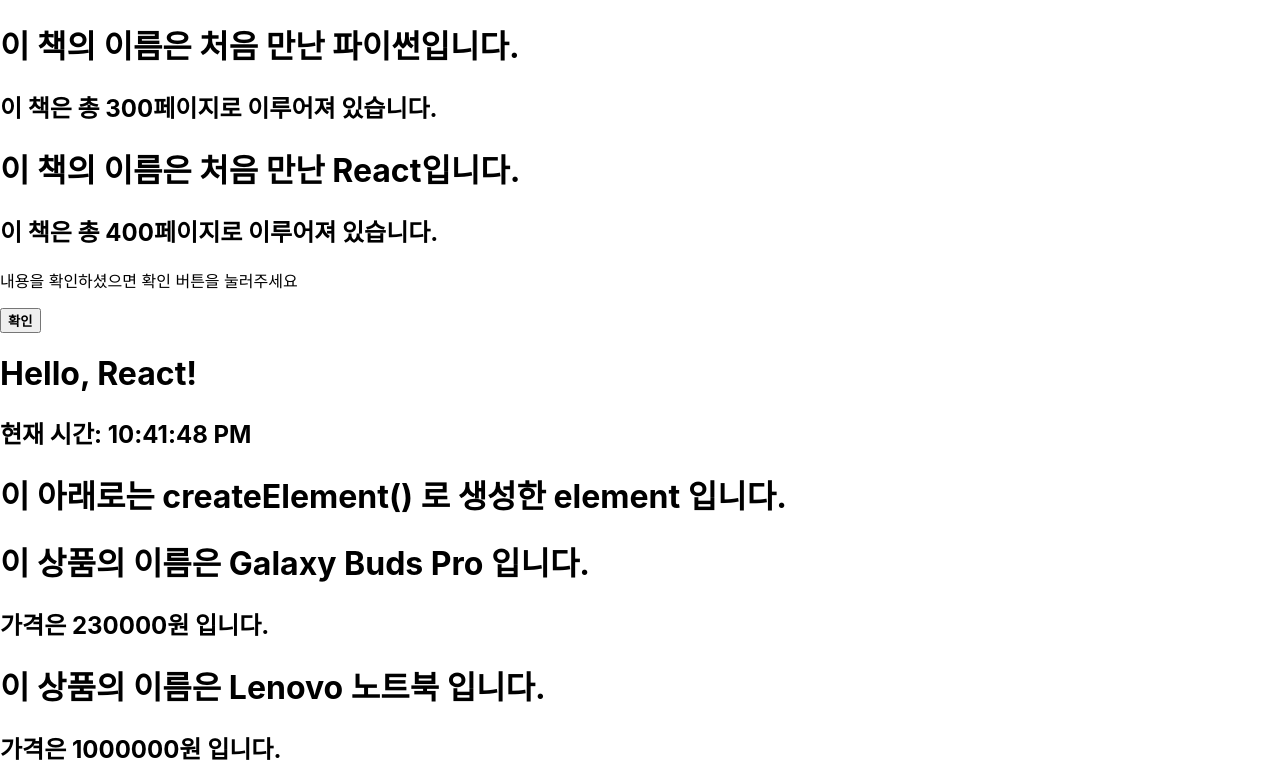
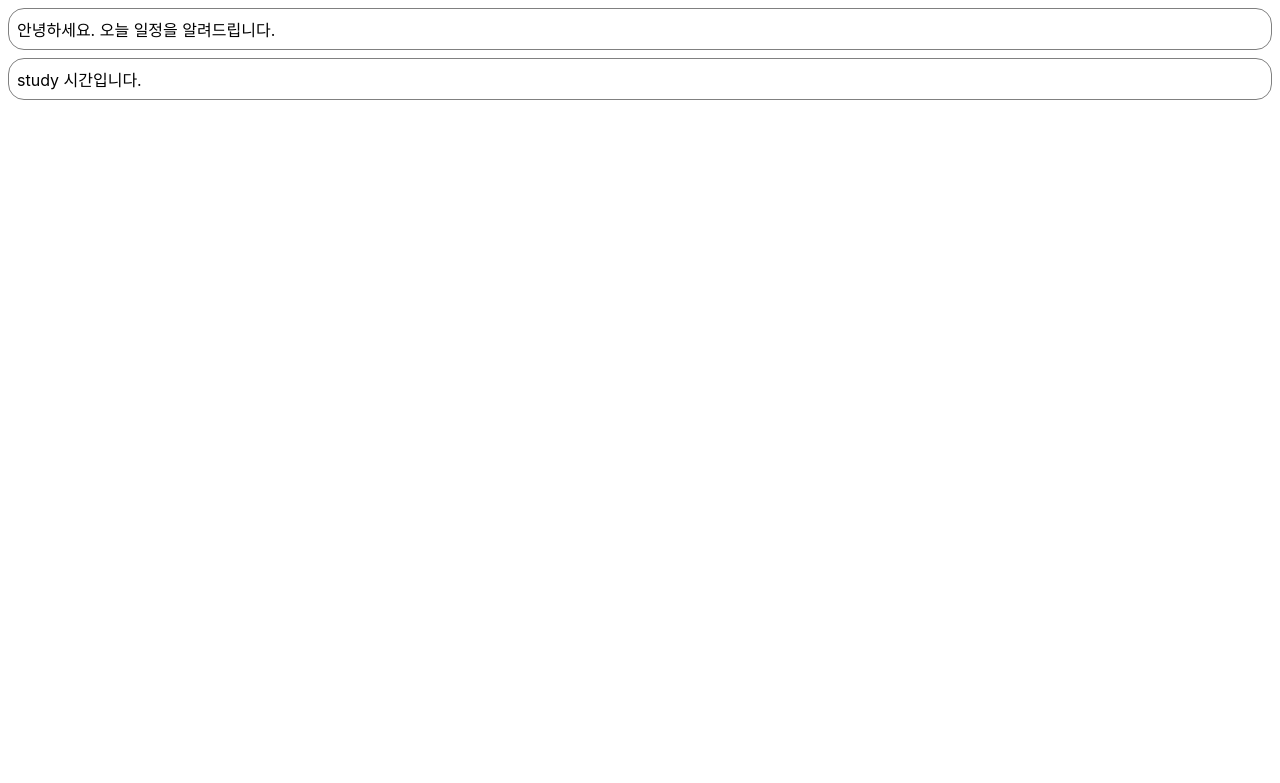
Before and after one commit to Hanjunhee-1/React-study, a React (Create React App) app in the folder react-study/: page / in a window 1280 px wide. Shown: the top 783 px of the page. Built offline with nearby package versions, Linux system fonts and the light colour scheme.

Commit message:
06_실습_State사용해보기 작성

```diff
--- /dev/null
+++ b/react-study/src/06_실습_State사용해보기/Notification.jsx
@@ -0,0 +1,44 @@
+import React from "react";
+
+const styles = {
+    wrapper: {
+        margin: 8,
+        padding: 8,
+        display: 'flex',
+        flexDirection: 'row',
+        border: '1px solid gray',
+        borderRadius: 16,
+    },
+    messageText: {
+        color: 'black',
+        fontSize: 16,
+    },
+};
+
+export default class Notification extends React.Component {
+    constructor(props) {
+        super(props);
+
+        this.state = {};
+    }
+
+    componentDidMount() {
+        console.log(`${this.props.id} Mount 되었습니다.`);
+    }
+
+    componentDidUpdate() {
+        console.log(`${this.props.id} Update 되었습니다.`);
+    }
+
+    componentWillUnmount() {
+        console.log(`${this.props.id} Unmount 되었습니다.`);
+    }
+
+    render() {
+        return (
+            <div style={styles.wrapper}>
+                <span style={styles.messageText}>{this.props.message}</span>
+            </div>
+        )
+    }
+}
--- /dev/null
+++ b/react-study/src/06_실습_State사용해보기/NotificationList.jsx
@@ -0,0 +1,57 @@
+import React from "react";
+import Notification from "./Notification";
+
+const reservedNotifications = [
+    {
+        id: 1,
+        message: '안녕하세요. 오늘 일정을 알려드립니다.'
+    },
+    {
+        id: 2,
+        message: 'study 시간입니다.'
+    },
+    {
+        id: 3,
+        message: '10분 후 회의가 시작됩니다.'
+    },
+];
+
+export default class NotificationList extends React.Component {
+    constructor(props) {
+        super(props);
+
+        this.state = { notifications: [] };
+    }
+
+    componentDidMount() {
+        const { notifications } = this.state;
+        let timer = setInterval(() => {
+            if (notifications.length < reservedNotifications.length) {
+                const index = notifications.length;
+                notifications.push(reservedNotifications[index]);
+                this.setState({
+                    notifications,
+                });
+            } else {
+                this.setState({
+                    notifications: []
+                });
+                clearInterval(timer);
+            }
+        }, 3000);
+    }
+
+    render() {
+        return (
+            <div>
+                {
+                    this.state.notifications.map((notification) => {
+                        return (
+                            <Notification key={notification.id} id={notification.id} message={notification.message} />
+                        )
+                    })
+                }
+            </div>
+        )
+    }
+}
--- a/react-study/src/index.js
+++ b/react-study/src/index.js
@@ -9,6 +9,7 @@
 import Clock from './03_실습_시계만들기/Clock';
 import Market from './04_실습_createElement사용해보기/Market';
 import CommentList from './05_실습_댓글컴포넌트작성해보기/CommentList';
+import NotificationList from './06_실습_State사용해보기/NotificationList';
 
 const root = ReactDOM.createRoot(document.getElementById('root'));
 root.render(
@@ -22,12 +23,12 @@
   document.getElementById('root')
 );
 
-// 탭이 2개가 렌더링됨
-// setInterval(() => {
-//   root.render(
-//     <React.StrictMode>
-//       <Clock/>
-//     </React.StrictMode>  )
-// }, 1000);
+
+// Mount, Update, Unmount 를 좀 더 잘 알아보기 위해 따로 render 한 것.
+// 확인하고 난 뒤에는 주석처리 해둘 것
+root.render(
+  <NotificationList />,
+  document.getElementById('root')
+)
 
 reportWebVitals();
```
